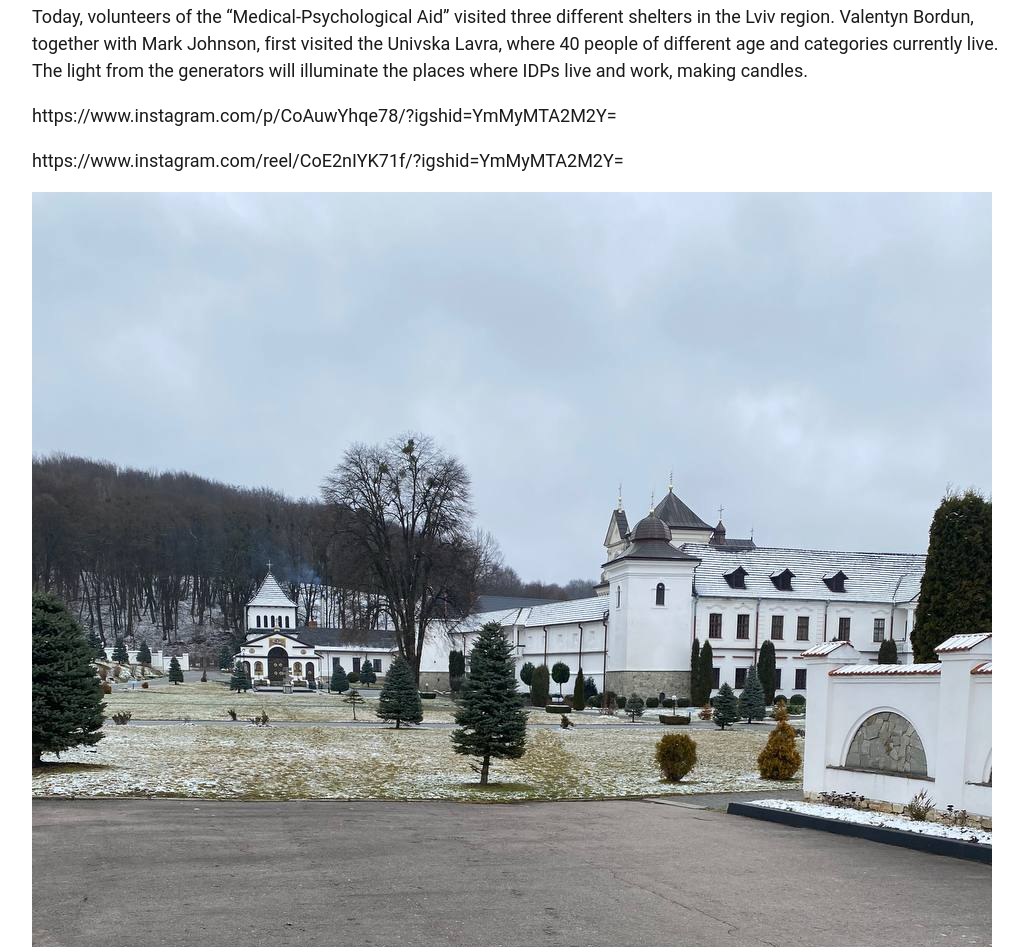
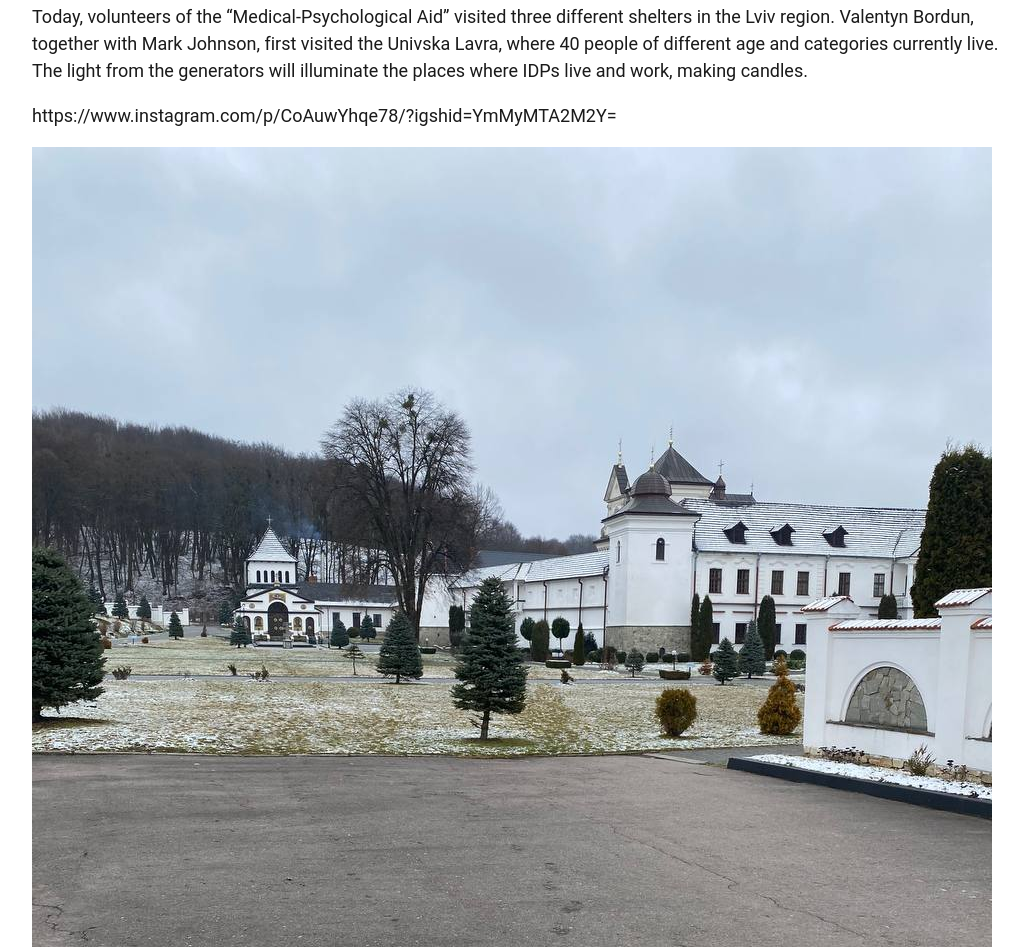
Before and after one commit to ViktoriaSadivska/SafeguardUkraine, an Eleventy site: page src/blog/2023-03-15-report-from-my-january-visit.md in a window 1280 px wide. Shown: the part 1507-2454 px from the top of the page, without its empty margins (115-1143 px from the left). Built offline with nearby package versions, Linux system fonts and the light colour scheme; Eleventy itself is replaced by a stand-in of ours; files that its build step writes are made by us from their sources; what eleventy-plugin-embed-everything would draw is missing.

Commit message:
Update Report “2023-03-15-report-from-my-january-visit”

```diff
--- a/src/blog/2023-03-15-report-from-my-january-visit.md
+++ b/src/blog/2023-03-15-report-from-my-january-visit.md
@@ -12,10 +12,6 @@ imageAlt: Featured image
 Today, volunteers of the “Medical-Psychological Aid” visited three different shelters in the Lviv region. Valentyn Bordun, together with Mark Johnson, first visited the Univska Lavra, where 40 people of different age and categories currently live. The light from the generators will illuminate the places where IDPs live and work, making candles.
 
 https://www.instagram.com/p/CoAuwYhqe78/?igshid=YmMyMTA2M2Y=
-
-https://www.instagram.com/reel/CoE2nIYK71f/?igshid=YmMyMTA2M2Y=
-
-
 
 ![](/assets/blog/photo_2023-01-28_18-01-21.jpg)
 
```
